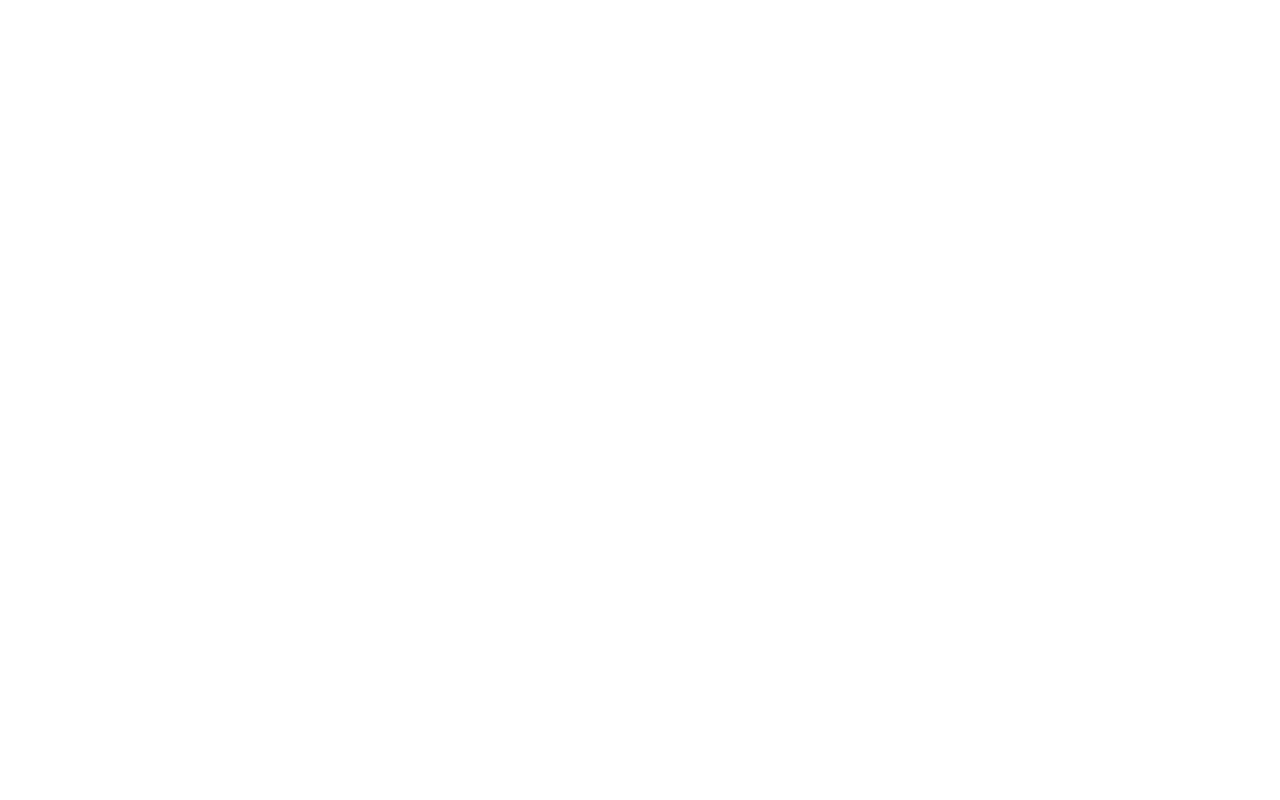
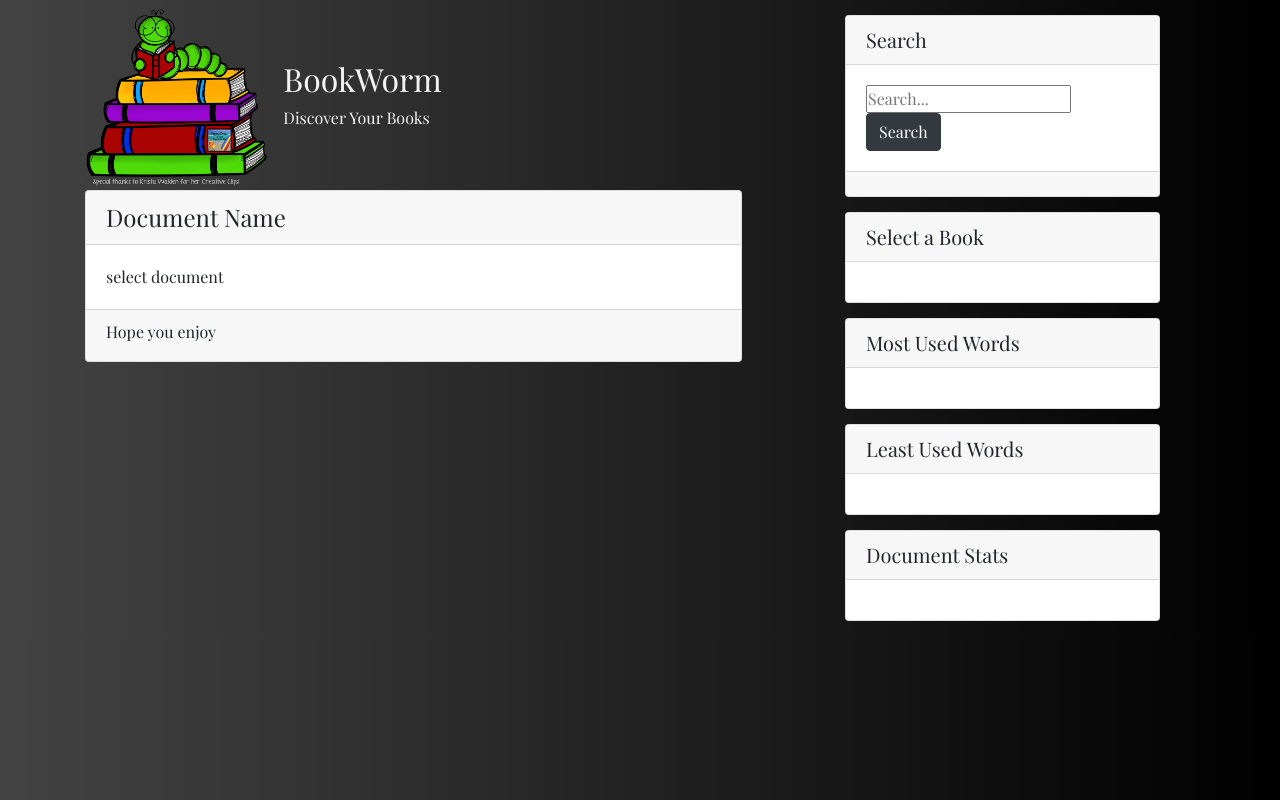
Before and after one commit to muchem/Bookworm, a plain HTML site: page index.html in a window 1280 px wide. Drawn offline with nearby package versions, Linux system fonts and the light colour scheme.

Commit message:
create layout

```diff
--- a/index.html
+++ b/index.html
@@ -3,10 +3,84 @@
 <head>
     <meta charset="UTF-8">
     <meta name="viewport" content="width=device-width, initial-scale=1.0">
+    <link rel = "stylesheet" href = "style.css">
+    <link href="https://fonts.googleapis.com/css?family=Playfair+Display&display=swap" rel="stylesheet">
+    <link rel="stylesheet" href="https://stackpath.bootstrapcdn.com/bootstrap/4.3.1/css/bootstrap.min.css" integrity="sha384-ggOyR0iXCbMQv3Xipma34MD+dH/1fQ784/j6cY/iJTQUOhcWr7x9JvoRxT2MZw1T" crossorigin="anonymous">
     <meta http-equiv="X-UA-Compatible" content="ie=edge">
     <title>Bookworm | Get More from books</title>
 </head>
-<body>
+    <body>
 
-</body>
+    <div class = "container">
+        <div class = "row">
+        <div class = "col-md-8 ">
+            <div class = "brand-box">
+                <div class = "img-box">
+                    <img src = "worm.png.png"height = 100% width = 100%>
+                    </div>
+            <div class = "header">
+                <div class = "txt">
+                <h2>BookWorm</h2>
+                <p>Discover Your Books</p>
+            </div><!--txt-->
+        </div><!--header-->
+    </div><!--brand-box-->
+        <div class = "card main">
+            <h4 class = "card-header">
+                 Document Name
+                </h4>
+
+            <div class = "card-body">
+                select document
+            </div>
+
+            <div class = "card-footer">
+                <h6>Hope you enjoy</h6>
+            </div>
+        </div><!--card-->
+    </div><!--col-md-8-->
+
+        <div class = "col-md-4">
+            <div class = "card"style = "margin-top:15px;">
+                <h5 class = "card-header">Search</h5>
+        <div class = "card-body">
+            <div class = "input-group">
+                <input class ="" placeholder ="Search...">
+                <span><button type="button" class="btn btn-dark">Search</button></span>
+                </div>
+                </div>
+                <div class = "card-footer">
+
+                </div>
+            </div>
+        <div class = "card">
+                <h5 class = "card-header">Select a Book</h5>
+             <div class = "card-body">
+
+                </div>
+            </div>
+        <div class = "card">
+           <h5 class = "card-header">Most Used Words</h5>
+        <div class = "card-body">
+
+                </div>
+                    </div>
+         <div class = "card">
+           <h5 class = "card-header">Least Used Words</h5>
+            <div class = "card-body">
+
+                    </div>
+            </div>
+    <div class = "card">
+        <h5 class ="card-header">Document Stats</h5>
+        <div class = "card-body">
+
+                    </div>
+             </div>
+        </div>
+    </div>
+
+
+        <script src = "script.js"></script>
+    </body>
 </html>
--- /dev/null
+++ b/style.css
@@ -0,0 +1,31 @@
+*{
+    margin:0;
+    padding:0;
+    font-family: 'Playfair Display', serif;
+}
+body{
+    background: #000000;  /* fallback for old browsers */
+    background: -webkit-linear-gradient(to right, #434343, #000000);  /* Chrome 10-25, Safari 5.1-6 */
+    background: linear-gradient(to right, #434343, #000000); /* W3C, IE 10+/ Edge, Firefox 16+, Chrome 26+, Opera 12+, Safari 7+ */
+
+}
+
+.brand-box{
+    display:flex;
+}
+.img-box{
+    height:25%;
+    width:25%;
+}
+.txt{
+    position: relative;
+    top:50%;
+    left:60%;
+    transform: translate(-50%,-50%);
+    color:#f3f3f3;
+}
+.card{
+    margin-bottom:15px;
+    width:90%;
+
+}
```
Also changed, not shown: script.js (added), worm.png.png (added).
